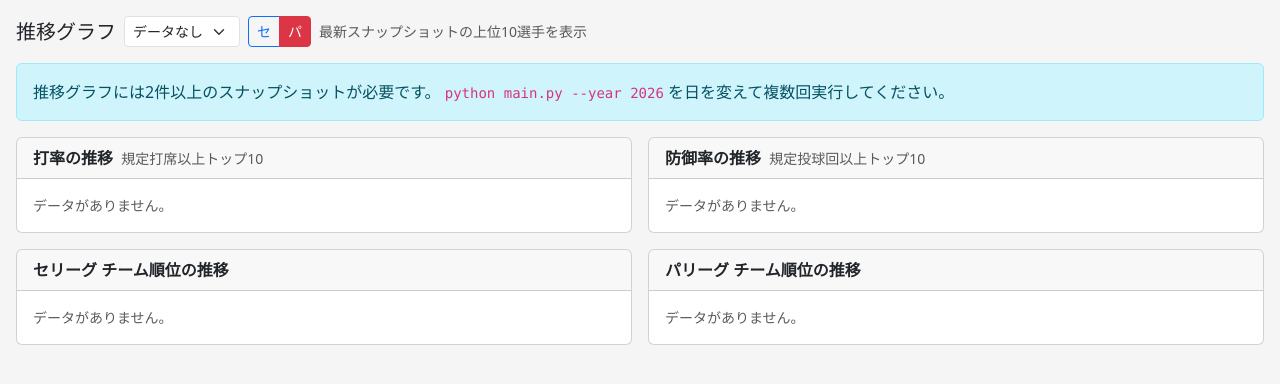
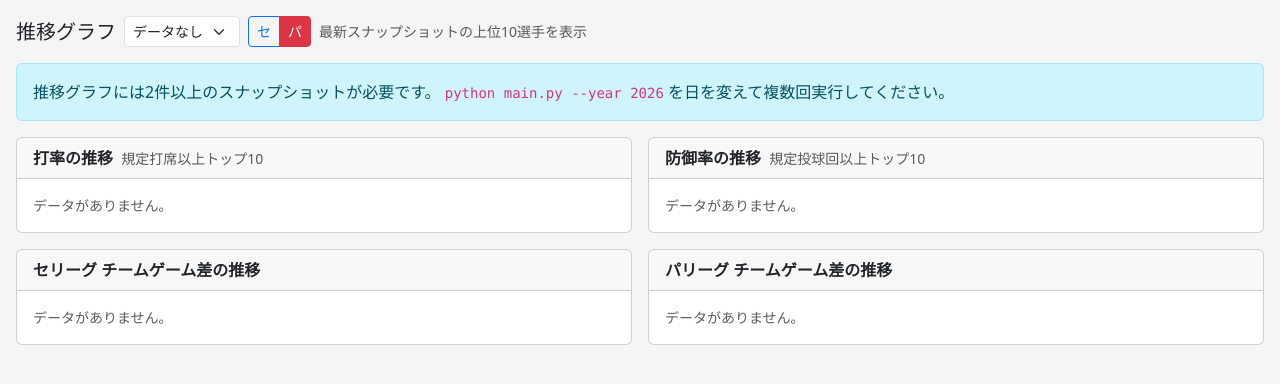
Before and after one commit to MasakiFive/npb-stats-db, a Flask app: page /trends in a window 1280 px wide. Shown: the part 56-440 px from the top of the page. Run offline with Flask 3, Linux system fonts and the light colour scheme; data that the repository does not hold is empty.

Commit message:
feat: 推移グラフのチーム順位をゲーム差表示に変更
- _standings_trend_json: rank → games_behind（首位は NULL を 0 に変換）
- trends.html: Y軸を反転（0=首位が上）、ラベルをゲーム差に変更

Co-Authored-By: Claude Sonnet 4.6 <noreply@anthropic.com>

```diff
--- a/templates/trends.html
+++ b/templates/trends.html
@@ -66,7 +66,7 @@
   <div class="col-12 col-xl-6">
     <div class="card">
       <div class="card-header fw-semibold py-2">
-        セリーグ チーム順位の推移
+        セリーグ チームゲーム差の推移
       </div>
       <div class="card-body">
         <canvas id="cStandingsChart" height="300"></canvas>
@@ -78,7 +78,7 @@
   <div class="col-12 col-xl-6">
     <div class="card">
       <div class="card-header fw-semibold py-2">
-        パリーグ チーム順位の推移
+        パリーグ チームゲーム差の推移
       </div>
       <div class="card-body">
         <canvas id="pStandingsChart" height="300"></canvas>
@@ -138,15 +138,11 @@
       '<p class="text-muted small mb-0">データがありません。</p>';
   }
 
-  const standingsOptions = (title) => {
-    const opts = commonOptions('順位');
+  const standingsOptions = () => {
+    const opts = commonOptions('ゲーム差');
     opts.scales.y.reverse = true;
-    opts.scales.y.min = 1;
-    opts.scales.y.ticks = {
-      font: { size: 11 },
-      stepSize: 1,
-      callback: (v) => Number.isInteger(v) ? v + '位' : ''
-    };
+    opts.scales.y.min = 0;
+    opts.scales.y.ticks = { font: { size: 11 } };
     return opts;
   };
 
--- a/web.py
+++ b/web.py
@@ -317,7 +317,7 @@ def _standings_trend_json(league: str) -> str:
     ).fetchall()]
 
     rows = db.execute(
-        "SELECT s.stats_date, t.team, t.rank "
+        "SELECT s.stats_date, t.team, COALESCE(t.games_behind, 0) AS games_behind "
         "FROM team_standings t JOIN snapshots s ON t.snapshot_id = s.id "
         "WHERE t.league=? ORDER BY s.stats_date",
         (league,)
@@ -325,7 +325,7 @@ def _standings_trend_json(league: str) -> str:
 
     data_map: dict[str, dict] = {}
     for row in rows:
-        data_map.setdefault(row["team"], {})[row["stats_date"]] = row["rank"]
+        data_map.setdefault(row["team"], {})[row["stats_date"]] = row["games_behind"]
 
     datasets = []
     for i, team in enumerate(teams):
```
